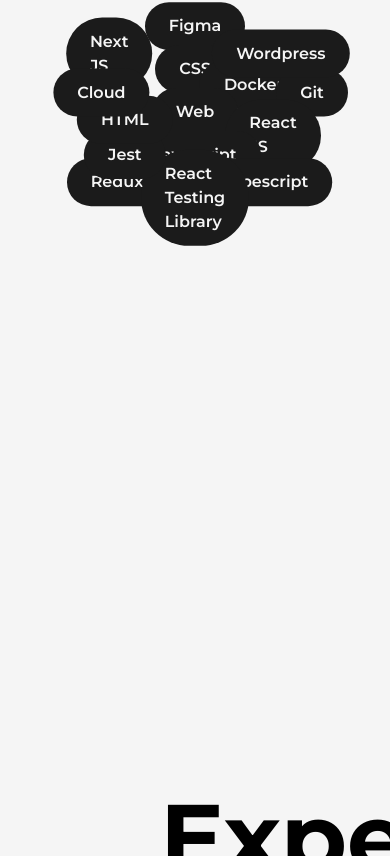
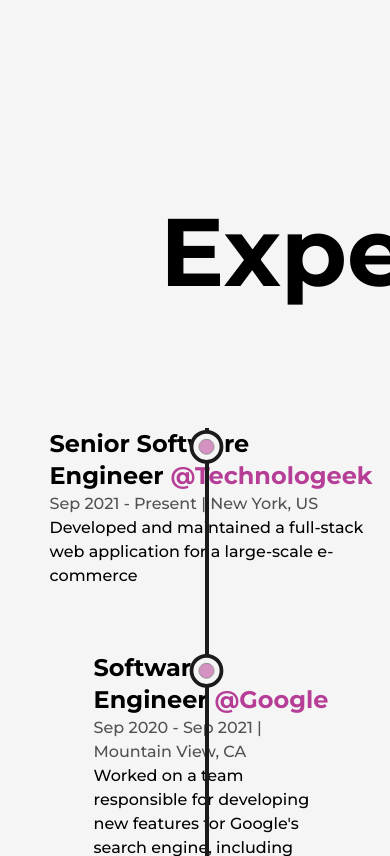
Before and after one commit to ilonavarro/portfolioCopy, a Next.js app: page /about in a window 390 px wide. Shown: the part 2148-3004 px from the top of the page. Built offline with nearby package versions, Linux system fonts and the light colour scheme.

Commit message:
Fix: skills are now responsive, need test

```diff
--- a/src/components/Skills/Skill.js
+++ b/src/components/Skills/Skill.js
@@ -5,9 +5,11 @@
   return (
     <>
       <motion.div
-        className='group flex items-center justify-center rounded-full font-semibold bg-dark text-light py-3 px-6 shadow-dark
+        className='flex items-center justify-center rounded-full font-semibold bg-dark text-light py-3 px-6 shadow-dark
         cursor-grab absolute
-        dark:bg-light dark:text-dark'
+        dark:bg-light dark:text-dark
+        lg:py-2 lg:px-4 md:text-sm md:py-1.5 md:px-3 xs:bg-transparent xs:dark:bg-transparent xs:text-dark
+        xs:dark:text-light xs:font-bold'
         whileHover={{
           scale: 1.05,
           textShadow: '0px 0px 4px rgb(44, 215, 254)',
--- a/src/components/Skills/index.js
+++ b/src/components/Skills/index.js
@@ -3,10 +3,14 @@
 export default function Skills() {
   return (
     <>
-      <h2 className='font-bold text-8xl mt-64 w-full text-center'>Skills</h2>
+      <h2 className='font-bold text-8xl mt-64 w-full text-center md:text-6xl md:mt-32'>
+        Skills
+      </h2>
       <div
         className='w-full h-screen relative flex items-center justify-center rounded-full bg-circularLight
-      dark:bg-circularDark'
+      dark:bg-circularDark
+      lg:h-[80vh] sm:h-[60vh] xs:h-[50vh] lg:bg-circularLightLg lg:dark:bg-circularDarkLg
+      md:bg-circularLightMd md:dark:bg-circularDarkMd sm:bg-circularLightSm sm:dark:bg-circularDarkSm'
       >
         <Skill x='0vw' y='-22vw' text='Figma' tooltip='Used to create designs' />
         <Skill x='-22vw' y='-15vw' text='Next JS' tooltip='React Framework' />
--- a/tailwind.config.js
+++ b/tailwind.config.js
@@ -24,7 +24,19 @@
         circularLight:
           'repeating-radial-gradient(rgba(0,0,0,0.5) 2px, #f5f5f5 5px, #f5f5f5 100px);',
         circularDark:
-          'repeating-radial-gradient(rgba(255,255,255,0.5) 2px, #1b1b1b 5px, #1b1b1b 100px);'
+          'repeating-radial-gradient(rgba(255,255,255,0.5) 2px, #1b1b1b 8px, #1b1b1b 100px);',
+        circularLightLg:
+          'repeating-radial-gradient(rgba(0,0,0,0.5) 2px, #f5f5f5 5px, #f5f5f5 80px);',
+        circularDarkLg:
+          'repeating-radial-gradient(rgba(255,255,255,0.5) 2px, #1b1b1b 8px, #1b1b1b 80px);',
+        circularLightMd:
+          'repeating-radial-gradient(rgba(0,0,0,0.5) 2px, #f5f5f5 5px, #f5f5f5 60px);',
+        circularDarkMd:
+          'repeating-radial-gradient(rgba(255,255,255,0.5) 2px, #1b1b1b 6px, #1b1b1b 60px);',
+        circularLightSm:
+          'repeating-radial-gradient(rgba(0,0,0,0.5) 2px, #f5f5f5 5px, #f5f5f5 40px);',
+        circularDarkSm:
+          'repeating-radial-gradient(rgba(255,255,255,0.5) 2px, #1b1b1b 4px, #1b1b1b 40px);'
       }
     },
     screens: {
```
